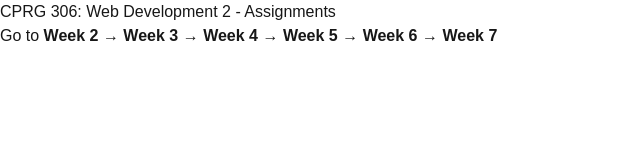
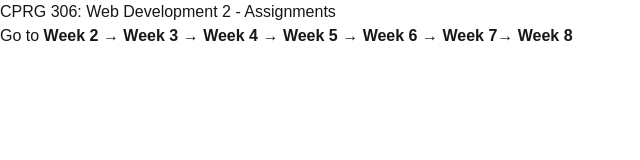
Before and after one commit to usman1736/cprg306-assignments, a Next.js app: page / in a window 1280 px wide. Shown: the top 160 px of the page, without its empty margins (0-640 px from the left). Built offline with nearby package versions, Linux system fonts and the light colour scheme.

Commit message:
added week 8  to the page file

```diff
--- a/app/page.js
+++ b/app/page.js
@@ -28,6 +28,10 @@ export default function Home() {
         <strong>
           <Link href={"/week-7"}>Week 7</Link>
         </strong>
+        →{" "}
+        <strong>
+          <Link href={"/week-8"}>Week 8</Link>
+        </strong>
       </p>
     </main>
   );
```
